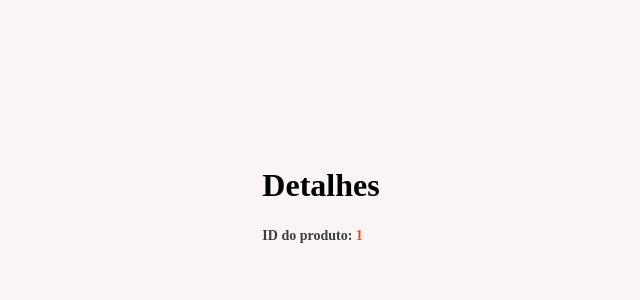
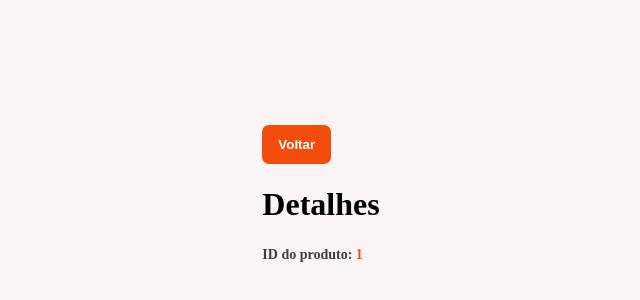
Before and after one commit to israeltx/n11-react-navegacao, a React (Vite) app: page /details/1 in a window 1280 px wide. Shown: the part 206-506 px from the top of the page, without its empty margins (319-959 px from the left). Built offline with nearby package versions, Linux system fonts and the light colour scheme.

Commit message:
Create mockup products with id and return button with parameters

```diff
--- a/src/pages/Details.tsx
+++ b/src/pages/Details.tsx
@@ -1,10 +1,12 @@
-import { useParams } from "react-router"
+import { useParams, useNavigate } from "react-router"
 
 export function Details() {
   const {id} = useParams()
+  const navigate = useNavigate()
 
   return (
     <div>
+      <button type="button" onClick={() => navigate(-1)}>Voltar</button>
       <h1>Detalhes</h1>
 
       <span>
```
